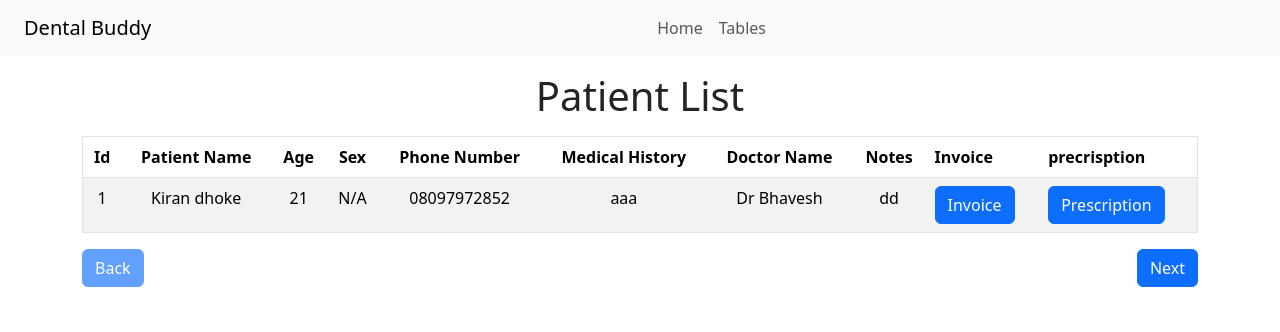
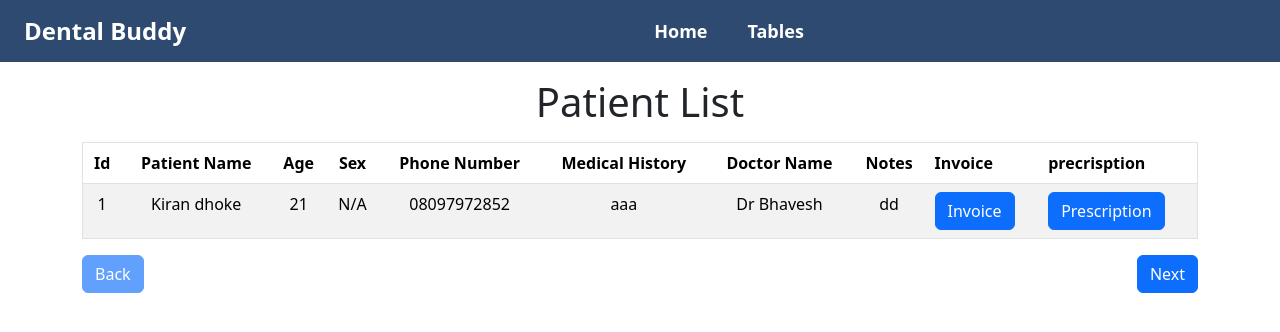
Before and after one commit to superio007/DentalApp, a PHP site: page /tables.php in a window 1280 px wide. Shown: the top 332 px of the page. Run offline with PHP 8.4, Linux system fonts and the light colour scheme; data comes from the database, SQL or seed files in the repository.

Commit message:
push done

```diff
--- a/navbar.php
+++ b/navbar.php
@@ -17,18 +17,18 @@
 </head>
 
 <body>
-    <nav class="navbar navbar-expand-lg navbar-light bg-light px-4">
-        <a class="navbar-brand" href="index.php">Dental Buddy</a>
+    <nav style="background-color: #2e4a71;" class="navbar navbar-expand-lg px-4">
+        <a class="navbar-brand text-white" style="font-size: 24px;font-weight: bold" href="index.php">Dental Buddy</a>
         <button class="navbar-toggler" type="button" data-toggle="collapse" data-target="#navbarNav" aria-controls="navbarNav" aria-expanded="false" aria-label="Toggle navigation">
             <span class="navbar-toggler-icon"></span>
         </button>
         <div class="collapse navbar-collapse d-md-flex justify-content-center" id="navbarNav">
-            <ul class="navbar-nav">
+            <ul class="navbar-nav gap-4">
                 <li class="nav-item active">
-                    <a class="nav-link" href="index.php">Home</a>
+                    <a class="nav-link text-white" style="font-size: 18px;font-weight: bold" href="index.php">Home</a>
                 </li>
                 <li class="nav-item">
-                    <a class="nav-link" href="tables.php">Tables</a>
+                    <a class="nav-link text-white " style="font-size: 18px;font-weight: bold" href="tables.php">Tables</a>
                 </li>
             </ul>
         </div>
```
